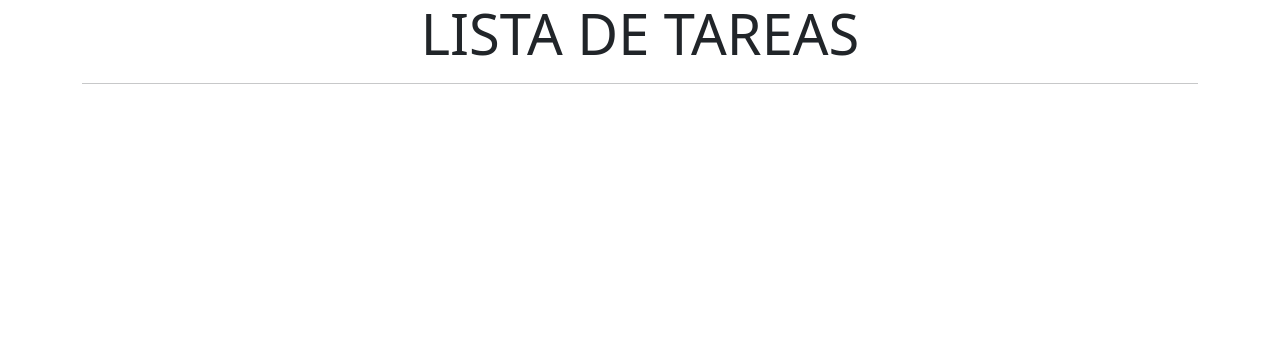
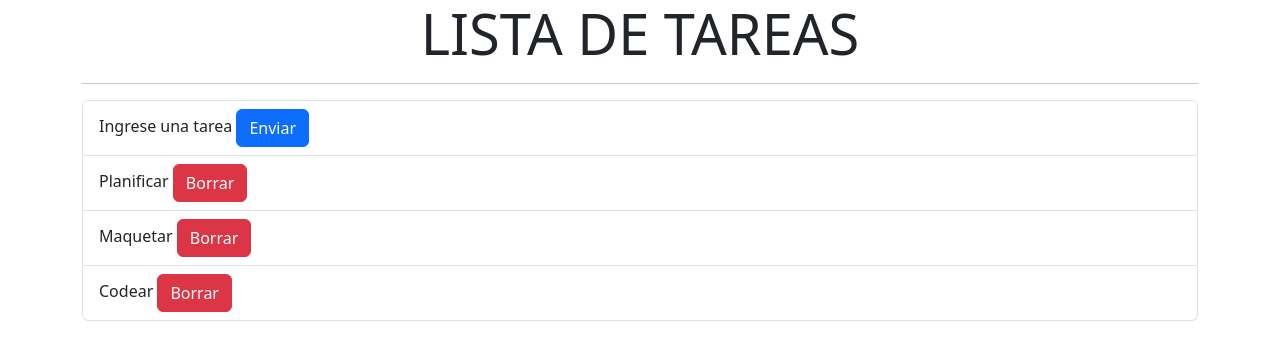
Before and after one commit to RDiarte/tarea-react, a React (Vite) app: page / in a window 1280 px wide. Shown: the top 360 px of the page. Built offline with nearby package versions, Linux system fonts and the light colour scheme.

Commit message:
agrego botones

```diff
--- a/src/App.jsx
+++ b/src/App.jsx
@@ -1,12 +1,14 @@
 import { Container } from "react-bootstrap";
 import "./App.css";
-import Titles from "./components/Titles";
+import Titulo from "./components/Titulo";
 import "bootstrap/dist/css/bootstrap.min.css";
+import Lista from "./components/lista";
 
 function App() {
   return (
     <Container>
-      <Titles></Titles>
+      <Titulo></Titulo>
+      <Lista></Lista>
     </Container>
   );
 }
--- /dev/null
+++ b/src/components/Lista.jsx
@@ -0,0 +1,23 @@
+import { Button, ListGroup, ListGroupItem } from "react-bootstrap";
+
+const Lista = () => {
+  return (
+    <ListGroup>
+      <ListGroup.Item>
+        Ingrese una tarea <Button variant="primary">Enviar</Button>
+      </ListGroup.Item>
+
+      <ListGroup.Item>
+        Planificar <Button variant="danger">Borrar</Button>
+      </ListGroup.Item>
+      <ListGroup.Item>
+        Maquetar <Button variant="danger">Borrar</Button>
+      </ListGroup.Item>
+      <ListGroup.Item>
+        Codear <Button variant="danger">Borrar</Button>
+      </ListGroup.Item>
+    </ListGroup>
+  );
+};
+
+export default Lista;
--- a/src/components/Titles.jsx
+++ b/src/components/Titulo.jsx
@@ -1,4 +1,4 @@
-const Titles = () => {
+const Titulo = () => {
   return (
     <section className="text-center">
       <h1 className="display-4">LISTA DE TAREAS</h1>
@@ -7,4 +7,4 @@ const Titles = () => {
   );
 };
 
-export default Titles;
+export default Titulo;
```
